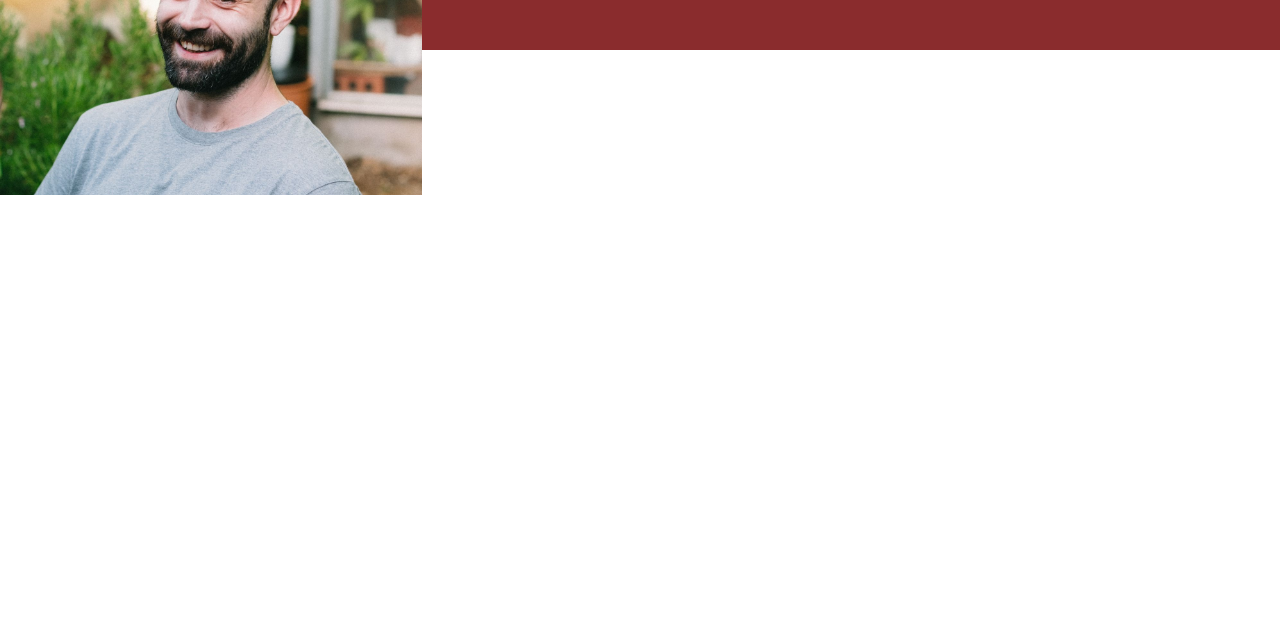
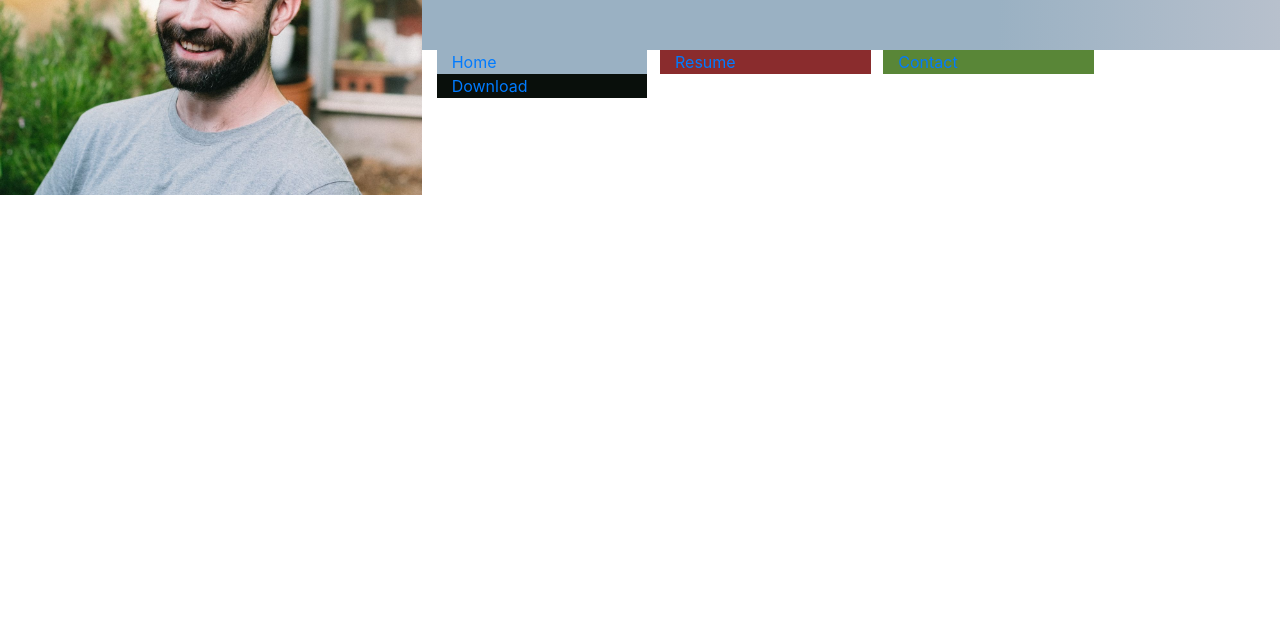
Before and after one commit to Johan-Hennius/ucd-resume, a plain HTML site: page index.html in a window 1280 px wide. Shown: the part 165-800 px from the top of the page. Drawn offline with nearby package versions, Linux system fonts and the light colour scheme.

Commit message:
Add basic navbar items

```diff
--- a/assets/css/style.css
+++ b/assets/css/style.css
@@ -3,7 +3,8 @@
 
 /*----------------------------------------------------Custom colors */
 :root {
-  --grey-color: #ccd0d9;
+  --l-greyblue-color: #9ab1c3;
+  --d-greyblue-color: #b9c1cd;
   --red-color: #8a2c2d;
   --blue-color: #497895;
   --green-color: #598637;
@@ -19,7 +20,23 @@
 }
 
 .bg-color-name-title {
+  background-image: linear-gradient(to right, var(--l-greyblue-color) 66%, var(--d-greyblue-color));
+}
+
+.ui-menu-color-home {
+  background-color: var(--l-greyblue-color);
+}
+
+.ui-menu-color-resume {
   background-color: var(--red-color);
+}
+
+.ui-menu-color-contact {
+  background-color: var(--green-color);
+}
+
+.ui-menu-color-download {
+  background-color: var(--black-color);
 }
 
 /*-----------------------------------------------------Heading */
--- a/index.html
+++ b/index.html
@@ -28,6 +28,24 @@
                         </h2>
                     </div>
                 </div>
+                <div class="row">
+                    <div class="col">
+                        <ul id="nav" class="list-inline">
+                            <li class="col-6 col-sm-3 list-inline-item ui-menu-color-home">
+                                <a href="/"><span>Home</span></a>
+                            </li>
+                            <li class="col-6 col-sm-3 list-inline-item ui-menu-color-resume">
+                                <a href="/"><span>Resume</span></a>
+                            </li>
+                            <li class="col-6 col-sm-3 list-inline-item ui-menu-color-contact">
+                                <a href="/"><span>Contact</span></a>
+                            </li>
+                            <li class="col-6 col-sm-3 list-inline-item ui-menu-color-download">
+                                <a href="/"><span>Download</span></a>
+                            </li>
+                        </ul>
+                    </div>
+                </div>
             </div>
         </div>
     </header>
```
